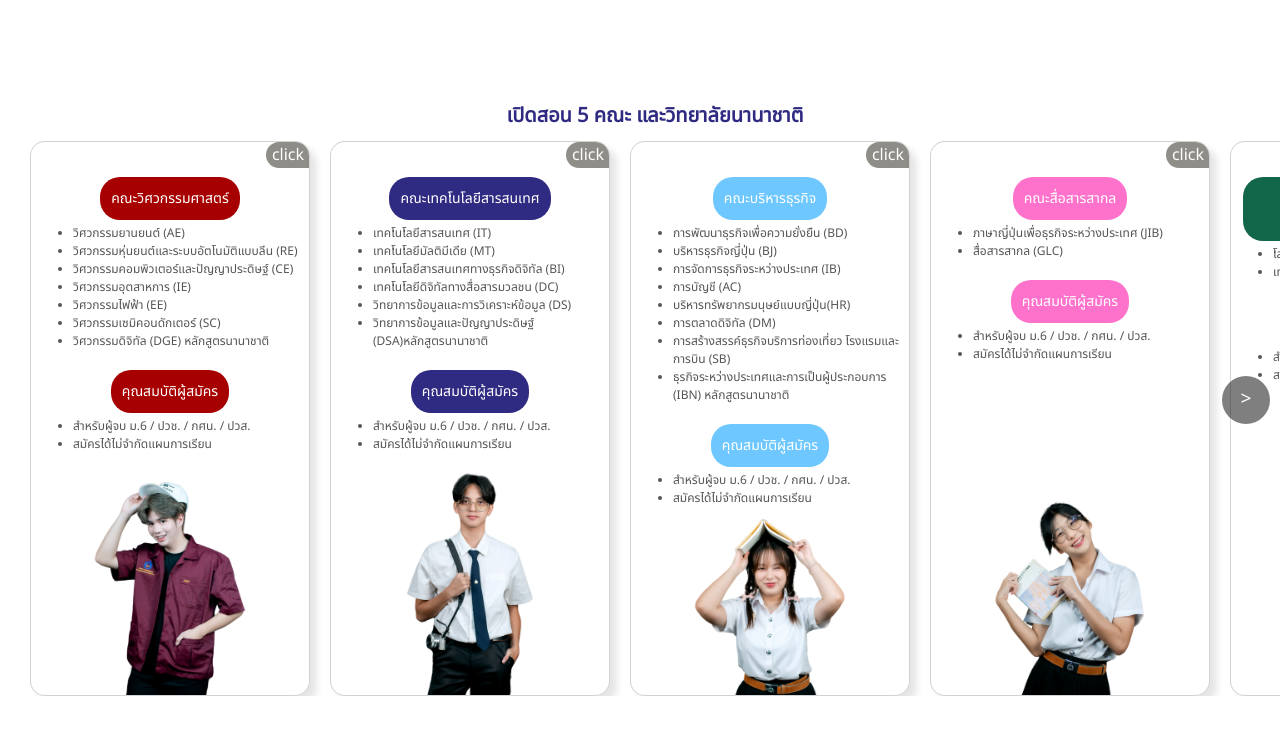
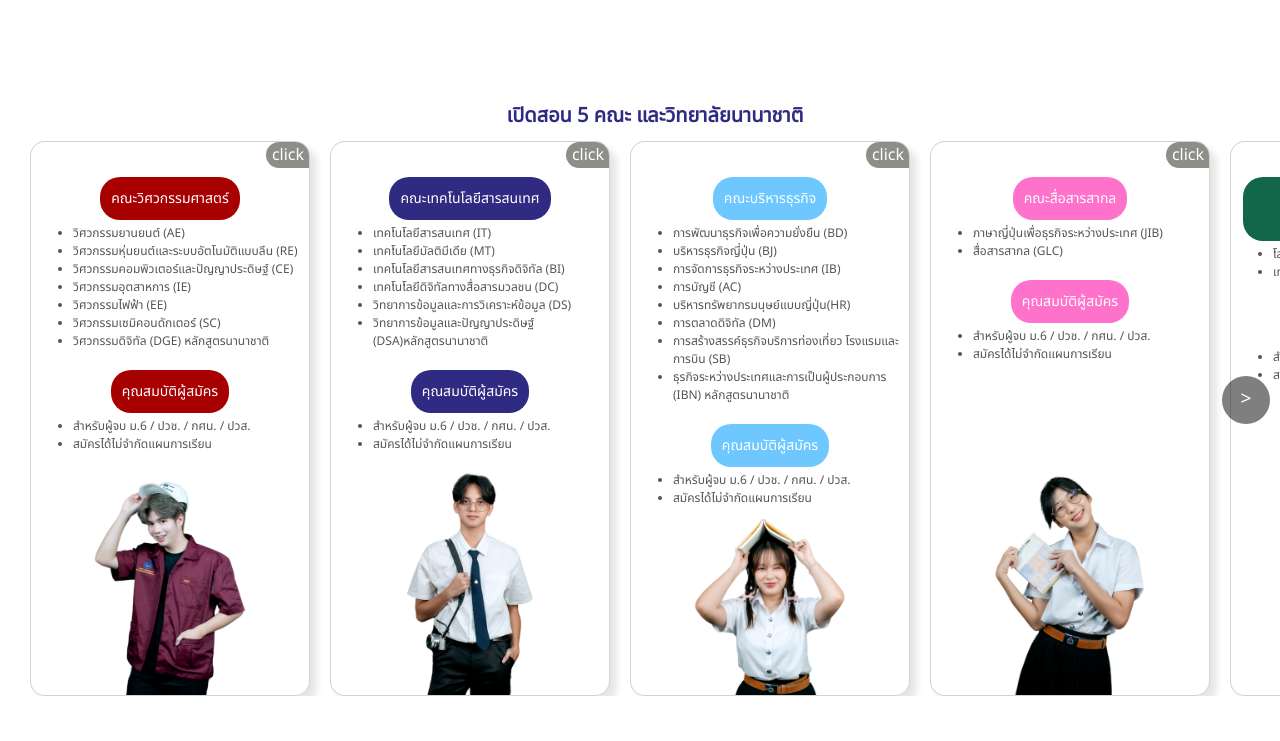
Before and after one commit to 0764nuttamon/mockupTNI, a website: page index.html in a window 1280 px wide. Drawn offline with nearby package versions, Linux system fonts and the light colour scheme.

Commit message:
Update index.html

```diff
--- a/index.html
+++ b/index.html
@@ -465,7 +465,7 @@
                             <li>สำหรับผู้จบ ม.6 / ปวช. / กศน. / ปวส.</li>
                             <li>สมัครได้ไม่จำกัดแผนการเรียน</li>
                         </ul>
-                        <img style="margin-top: 50%;" src="img/gc-tab.png">
+                        <img style="margin-top: 40%;" src="img/gc-tab.png">
                     </div>
                     <div class="card-content-alt" style="margin-top: -7%;">
                         <button class="button b4">คณะสื่อสารสากล</button>
```
